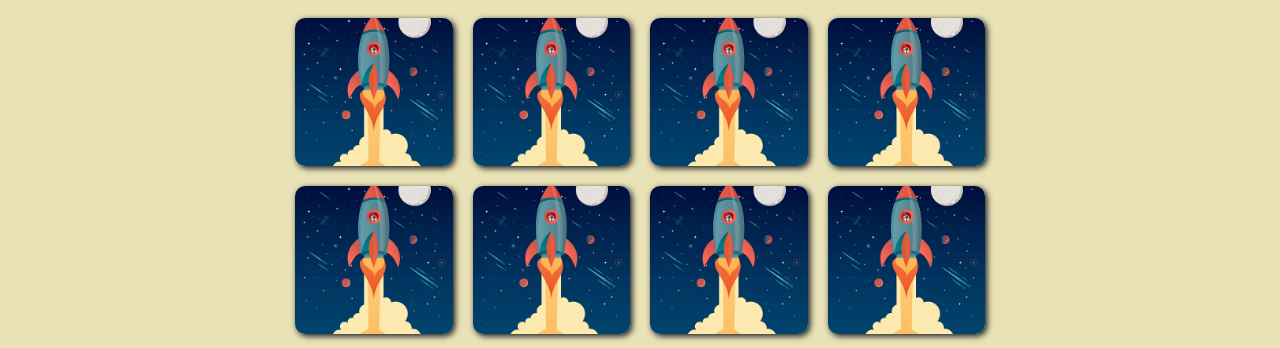
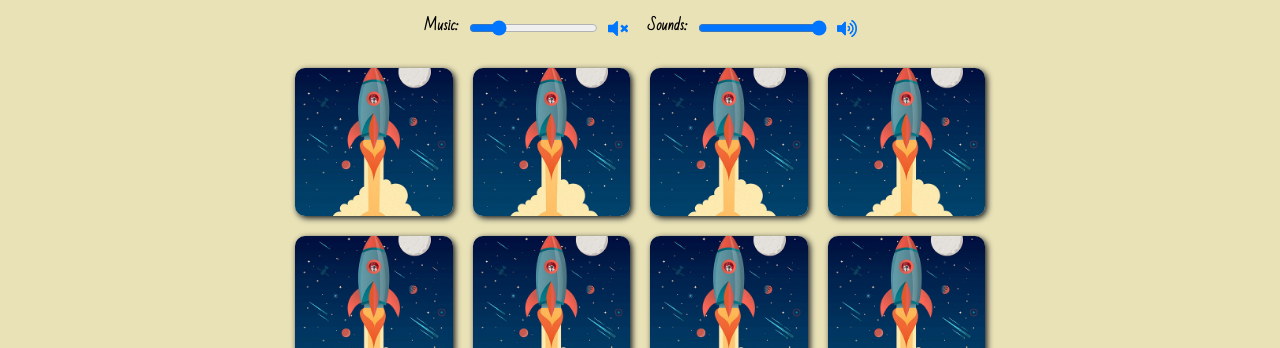
Before and after one commit to Valimisael/react-game, a React app: page / in a window 1280 px wide. Shown: the part 62-410 px from the top of the page. Built offline with nearby package versions, Linux system fonts and the light colour scheme.

Commit message:
feat: implement Audio Settings

```diff
--- a/src/css/base/common.scss
+++ b/src/css/base/common.scss
@@ -51,15 +51,15 @@ body {
 }
 
 main {
+  display: flex;
+  flex-direction: column;
   color: $color-black;
   width: 100%;
   min-height: calc(100vh - 100px);
   background-color: $bg-milk;
   padding: 20px;
-  display: flex;
   align-items: center;
   justify-content: center;
-  transition: all 1s ease-out;
 }
 
 a {
@@ -80,4 +80,8 @@ strong {
   main {
     background-color: $night-body;
   }
+
+  .audio-settings__item--name {
+    color: $color-white;
+  }
 }
--- a/src/css/components/audio.scss
+++ b/src/css/components/audio.scss
@@ -1,45 +1,33 @@
-.audio {
+.audio-settings {
+  padding: 10px 10px 20px 10px;
   display: flex;
-  justify-content: center;
-  padding: 10px 0;
 
-  &__music {
+  &__item {
     display: flex;
-    align-items: center;
-    justify-content: center;
+    padding: 0 10px;
+
+    &--name {
+      padding-right: 10px;
+      font-weight: 700;
+    }
   }
 
-  audio {
-    height: 30px;
-    width: 120px;
+  &__mute {
+    width: 20px;
+    height: 20px;
+    margin-left: 10px;
+    background-image: url("../../img/audio/volume-up.png");
+    background-size: contain;
+    background-repeat: no-repeat;
+    background-position: center;
+    cursor: pointer;
 
-    &::-webkit-media-controls-play-button,
-    &::-webkit-media-controls-timeline,
-    &::-webkit-media-controls-current-time-display,
-    &::-webkit-media-controls-time-remaining-display,
-    &::-webkit-media-controls-toggle-closed-captions-button {
-      display: none;
-    }
-
-    &::-webkit-media-controls-volume-slider-container,
-    &::-webkit-media-controls-volume-slider {
-      display: block;
+    &.muted {
+      background-image: url("../../img/audio/volume-mute.png");
     }
   }
+
+  input[type="checkbox"] {
+    display: none;
+  }
 }
-
-// audio::-webkit-media-controls-panel
-// audio::-webkit-media-controls-mute-button
-// audio::-webkit-media-controls-play-button
-// audio::-webkit-media-controls-timeline-container
-// audio::-webkit-media-controls-current-time-display
-// audio::-webkit-media-controls-time-remaining-display
-// audio::-webkit-media-controls-timeline
-// audio::-webkit-media-controls-volume-slider-container
-// audio::-webkit-media-controls-volume-slider
-// audio::-webkit-media-controls-seek-back-button
-// audio::-webkit-media-controls-seek-forward-button
-// audio::-webkit-media-controls-fullscreen-button
-// audio::-webkit-media-controls-rewind-button
-// audio::-webkit-media-controls-return-to-realtime-button
-// audio::-webkit-media-controls-toggle-closed-captions-button
--- /dev/null
+++ b/src/js/AudioSettings.js
@@ -0,0 +1,45 @@
+import React from 'react';
+import AudioSettingsItem from './AudioSettingsItem';
+
+class AudioSettings extends React.Component {
+  constructor(props) {
+    super(props);
+
+    this.audio = [
+      {
+        title: 'Music',
+        class: 'music',
+        id: 'mute-music',
+        checked: true,
+        muted: 'muted',
+        volume: 20,
+      },
+      {
+        title: 'Sounds',
+        class: 'sounds',
+        id: 'mute-sounds',
+        checked: false,
+        muted: '',
+        volume: 100,
+      },
+    ]
+  }
+
+  render() {
+    const audio = this.audio;
+
+    return (
+      <div className="audio-settings">
+        {
+          audio.map((audio, index) => {
+            return (
+              <AudioSettingsItem audio={audio} handleClick={this.handleClick} handleMute={this.handleMute} handleVolume={this.handleVolume} key={index} />
+            )
+          })
+        }
+      </div>
+    )
+  }
+}
+
+export default AudioSettings;
--- /dev/null
+++ b/src/js/AudioSettingsItem.js
@@ -0,0 +1,77 @@
+import React from 'react';
+import {flipFront, flipBack, flipAll, music} from './Audio';
+
+class AudioSettingsItem extends React.Component {
+  constructor(props) {
+    super(props);
+
+    this.handleClick = this.handleClick.bind(this);
+    this.handleMute = this.handleMute.bind(this);
+    this.handleVolume = this.handleVolume.bind(this);
+
+    this.music = music;
+    this.sounds = [flipFront, flipBack, flipAll];
+  }
+
+  handleClick = (event) => {
+    const muteButton = event.target;
+
+    if (muteButton.classList.contains('muted')) {
+      muteButton.classList.remove('muted');
+    } else {
+      muteButton.classList.add('muted');
+    }
+  }
+
+  handleMute = (event) => {
+    const muteButton = event.target;
+    const audio = event.target.classList;
+
+    if (audio == 'music') {
+      if (muteButton.checked) {
+        this.music.muted = true;
+        this.music.pause();
+      } else {
+        this.music.muted = false;
+        this.music.play();
+      }
+    } else if (audio == 'sounds') {
+      this.sounds.map((sound) => {
+        if (muteButton.checked) {
+          sound.muted = true;
+        } else {
+          sound.muted = false;
+        }
+      })
+    }
+  }
+
+  handleVolume = (event) => {
+    const volume = event.target.value;
+    const audio = event.target.classList;
+
+    if (audio == 'music') {
+      this.music.volume = volume/100;
+    } else if (audio == 'sounds') {
+      this.sounds.map((sound) => {
+        sound.volume = volume/100;
+      })
+    }
+  }
+
+  render() {
+    const {audio} = this.props;
+
+    return(
+      <div className="audio-settings__item">
+        <div className="audio-settings__item--name">{`${audio.title}: `} </div>
+        <input className={audio.class} type="range" min="0" max="100" name="volume" step="1" defaultValue={audio.volume} onChange={this.handleVolume} />
+        <label className={`audio-settings__mute ${audio.muted}`} htmlFor={audio.id} onClick={this.handleClick}></label>
+        <input className={audio.class} type="checkbox" name="mute-music" id={audio.id} defaultChecked={audio.checked} onChange={this.handleMute} />
+      </div>
+
+    )
+  }
+}
+
+export default AudioSettingsItem;
--- a/src/js/Card.js
+++ b/src/js/Card.js
@@ -1,5 +1,5 @@
 import React from 'react';
-import {flipFront, music} from './Audio';
+import {flipFront} from './Audio';
 
 class Card extends React.Component {
   constructor(props) {
--- a/src/js/Game.js
+++ b/src/js/Game.js
@@ -1,5 +1,6 @@
 import React from 'react';
 import Header from './Header';
+import AudioSettings from './AudioSettings';
 import Card from './Card';
 import PopUp from './PopUp';
 import {flipBack, flipAll, music} from './Audio';
@@ -58,6 +59,7 @@ class Game extends React.Component {
 
     while (cards.length) {
       cards[0].classList.remove('flipped');
+
       flipAll.play();
     }
 
@@ -119,6 +121,7 @@ class Game extends React.Component {
       setTimeout(() => {
         document.getElementById(first).classList.remove('flipped');
         document.getElementById(second).classList.remove('flipped');
+
         flipBack.play();
       }, 1000);
     } else {
@@ -153,6 +156,7 @@ class Game extends React.Component {
 
     while (cards.length) {
       cards[0].classList.remove('flipped');
+
       flipAll.play();
     }
 
@@ -166,6 +170,7 @@ class Game extends React.Component {
 
   componentDidMount() {
     music.muted = true;
+    music.volume = 0.2;
 
     const images = this.state.images;
 
@@ -200,6 +205,7 @@ class Game extends React.Component {
       <div>
         <Header chooseGameLevel={this.chooseGameLevel} />
         <main>
+          <AudioSettings setAudioVolume={this.setAudioVolume} />
           <div className={`cards cards__${this.state.level}`}>
             {
               images.map((image, index) => {
```
Also changed, not shown: src/img/audio/audio.png (deleted), src/img/audio/volume-mute.png (added), src/img/audio/volume-up.png (added).
